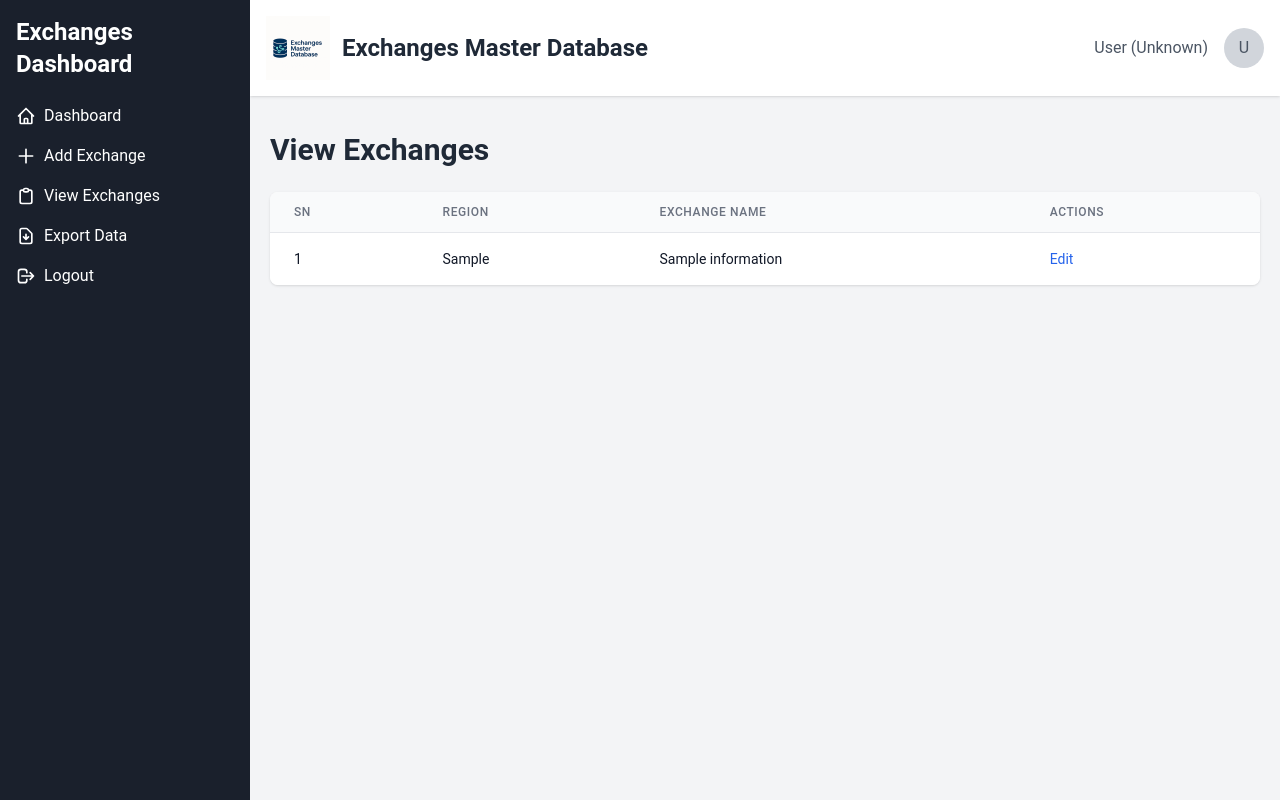
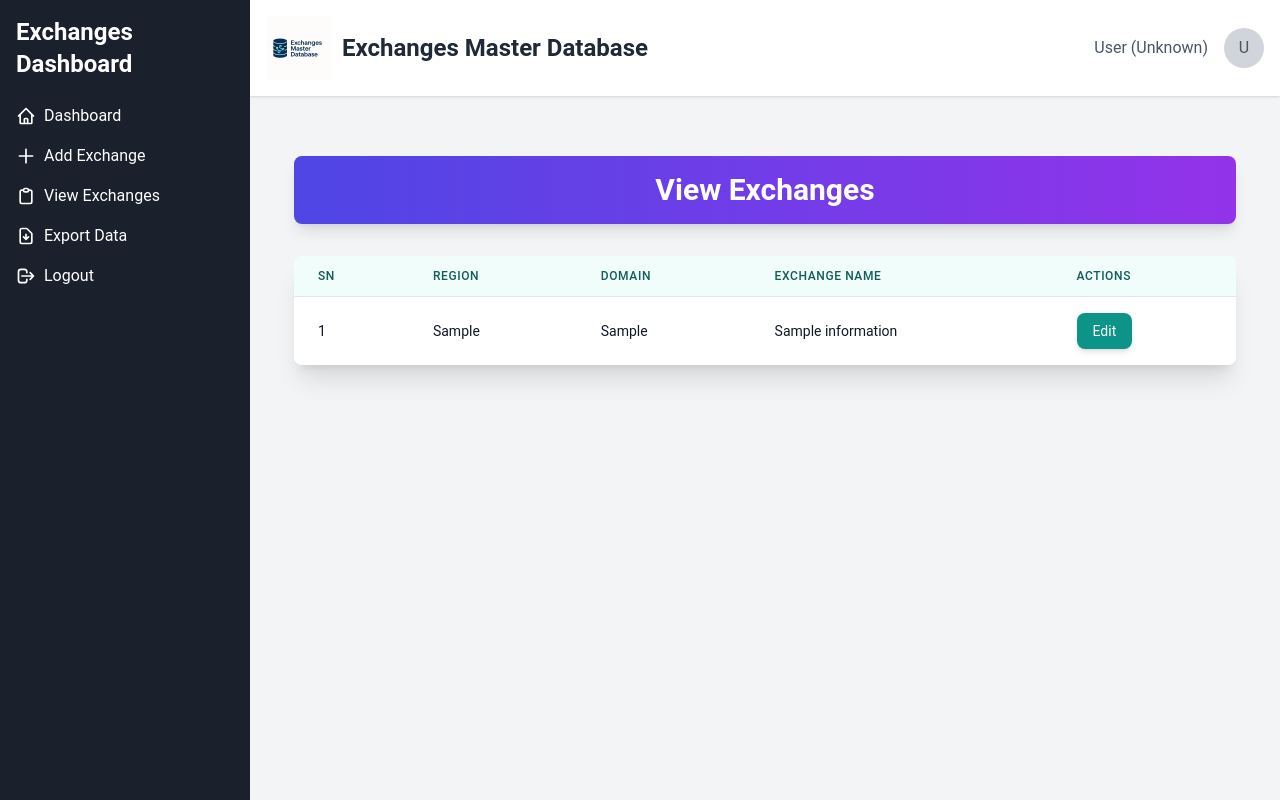
Before and after one commit to emdportal/emdportal, a Flask app: template templates/view_exchanges.html in a window 1280 px wide. Run offline with Flask 3, Linux system fonts and the light colour scheme; the template is opened without the code that fills it: values that come from a table or form of the project are taken from there, others are empty; tables that the repository leaves empty hold one stand-in row (values such as "Sample post"); parts of the project's set-up code (start-up, migrations or seed data) failed here and were passed over; some libraries are stand-ins or nearby versions.

Commit message:
beautify view exchanges
Signed-off-by: itsXRP <itsxrproms@gmail.com>

```diff
--- a/templates/view_exchanges.html
+++ b/templates/view_exchanges.html
@@ -5,29 +5,39 @@
 {% endblock %}
 
 {% block content %}
-<h1 class="text-3xl font-bold mb-6 text-gray-800">View Exchanges</h1>
-<div class="bg-white shadow rounded-lg overflow-x-auto">
+<div class="max-w-6xl mx-auto p-6">
+    <h1 class="text-3xl font-bold mb-8 text-white text-center bg-gradient-to-r from-indigo-600 to-purple-600 p-4 rounded-lg shadow-lg">
+        View Exchanges
+    </h1>
+
+    <div class="bg-white shadow-xl rounded-lg overflow-x-auto">
         <table class="min-w-full divide-y divide-gray-200">
-        <thead class="bg-gray-50">
+            <thead class="bg-teal-50">
                 <tr>
-                <th class="px-6 py-3 text-left text-xs font-medium text-gray-500 uppercase tracking-wider">SN</th>
-                <th class="px-6 py-3 text-left text-xs font-medium text-gray-500 uppercase tracking-wider">Region</th>
-                <th class="px-6 py-3 text-left text-xs font-medium text-gray-500 uppercase tracking-wider">Exchange Name</th>
-                <th class="px-6 py-3 text-left text-xs font-medium text-gray-500 uppercase tracking-wider">Actions</th>
+                    <th class="px-6 py-3 text-left text-xs font-medium text-teal-800 uppercase tracking-wider">SN</th>
+                    <th class="px-6 py-3 text-left text-xs font-medium text-teal-800 uppercase tracking-wider">Region</th>
+                    <th class="px-6 py-3 text-left text-xs font-medium text-teal-800 uppercase tracking-wider">Domain</th>
+                    <th class="px-6 py-3 text-left text-xs font-medium text-teal-800 uppercase tracking-wider">Exchange Name</th>
+                    <th class="px-6 py-3 text-left text-xs font-medium text-teal-800 uppercase tracking-wider">Actions</th>
                 </tr>
             </thead>
             <tbody class="bg-white divide-y divide-gray-200">
                 {% for exchange in exchanges %}
-            <tr>
+                <tr class="hover:bg-teal-50 transition duration-200">
                     <td class="px-6 py-4 whitespace-nowrap text-sm text-gray-900">{{ exchange.sn }}</td>
                     <td class="px-6 py-4 whitespace-nowrap text-sm text-gray-900">{{ exchange.region }}</td>
+                    <td class="px-6 py-4 whitespace-nowrap text-sm text-gray-900">{{ exchange.domain }}</td>
                     <td class="px-6 py-4 whitespace-nowrap text-sm text-gray-900">{{ exchange.site_name }}</td>
                     <td class="px-6 py-4 whitespace-nowrap text-sm">
-                    <a href="{{ url_for('edit', sn=exchange.sn) }}" class="text-blue-600 hover:text-blue-800">Edit</a>
+                        <a href="{{ url_for('edit', sn=exchange.sn) }}"
+                           class="inline-block bg-teal-600 text-white px-4 py-2 rounded-lg hover:bg-teal-700 shadow-md transition duration-200">
+                            Edit
+                        </a>
                     </td>
                 </tr>
                 {% endfor %}
             </tbody>
         </table>
     </div>
+</div>
 {% endblock %}
```
Lines whose indentation alone changed are shown as unchanged.
